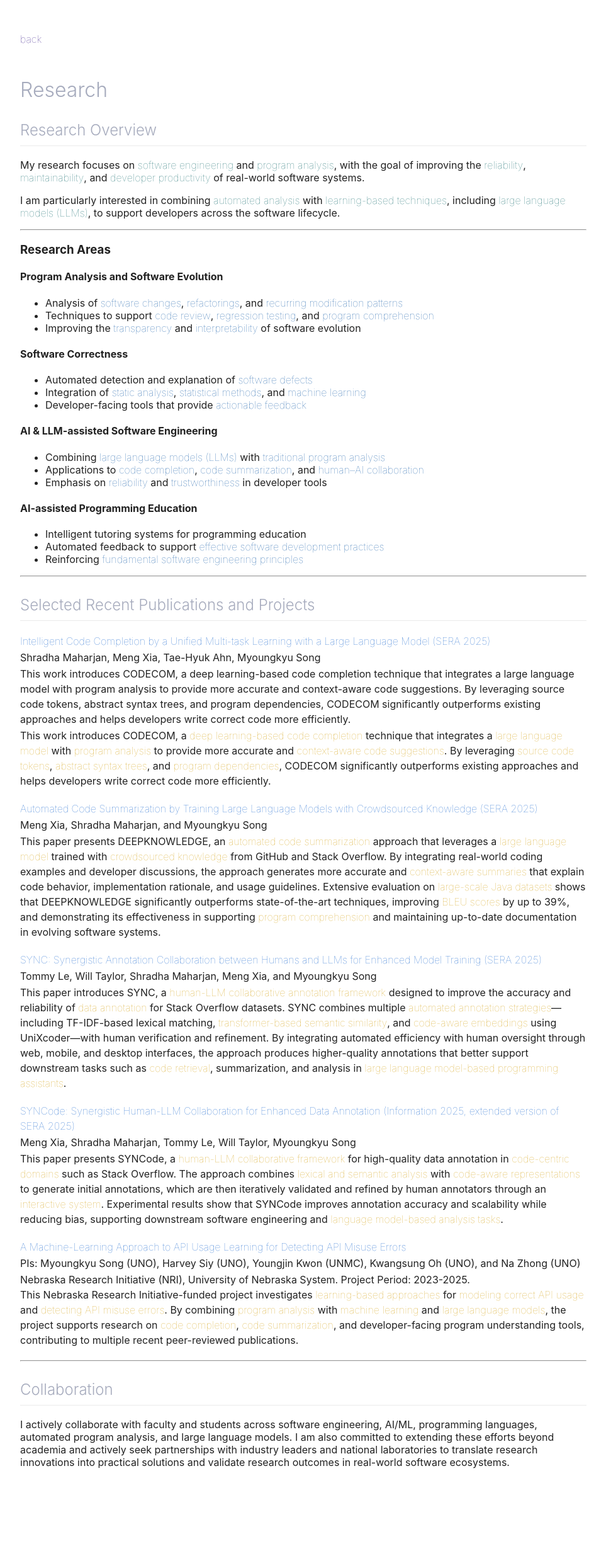
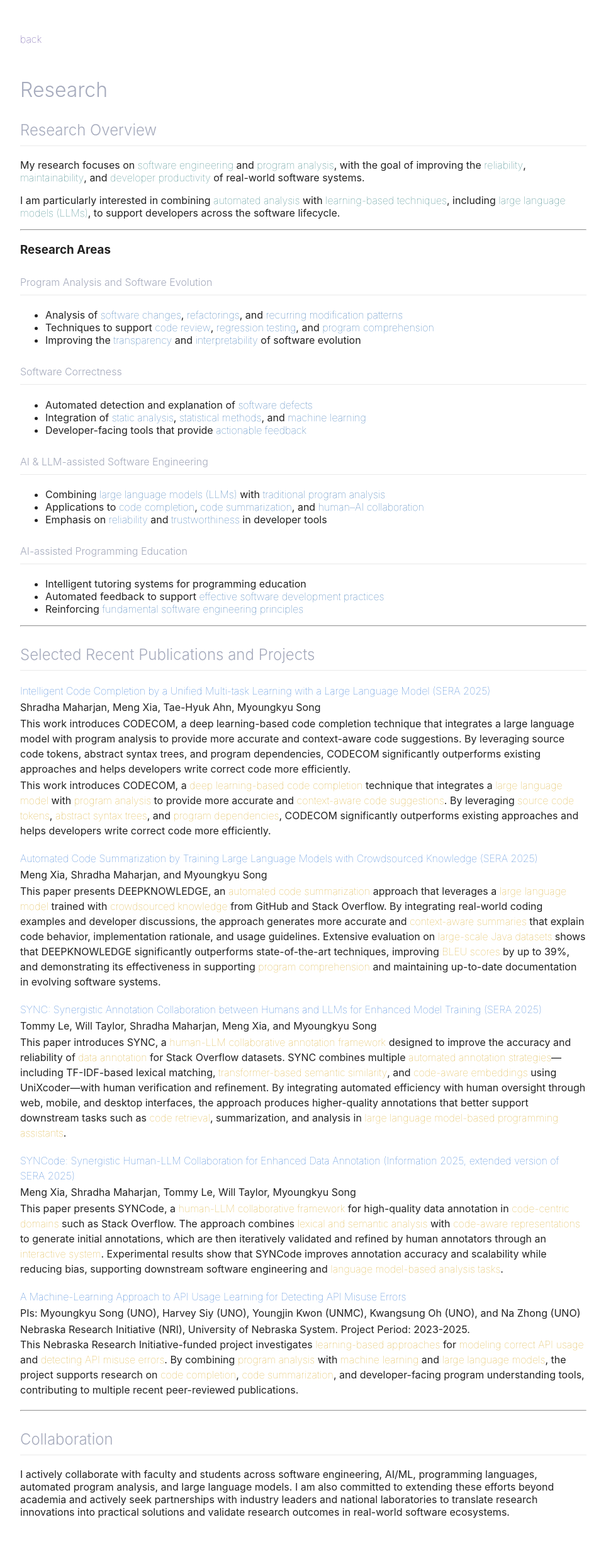
Before and after one commit to unose/unose.github.io, a Jekyll site: the page built from research.md, in a window 1280 px wide. Shown: the whole page at 63% size, without its empty margins (158-1121 px from the left). Built offline with Jekyll 4.4.1, drawn with Linux system fonts in a browser that asks for light colours; before the commit the page ends 2384 px from its top, so only the background shows below that.

Commit message:
2026-01-01 02:38
Updated

```diff
--- a/_layouts/default.html
+++ b/_layouts/default.html
@@ -79,7 +79,13 @@
                 padding-bottom: 10px;
                 font-weight: 300;
             }
-
+            h4 {
+                color: #a6abbd; /* Deep Teal */
+                margin-top: 30px;
+                border-bottom: 1px solid #eaeaea; /* Optional: Adds a subtle line under titles */
+                padding-bottom: 10px;
+                font-weight: 300;
+            }
             /* Back 버튼 스타일 */
             .back-link {
                 display: inline-block;
```
